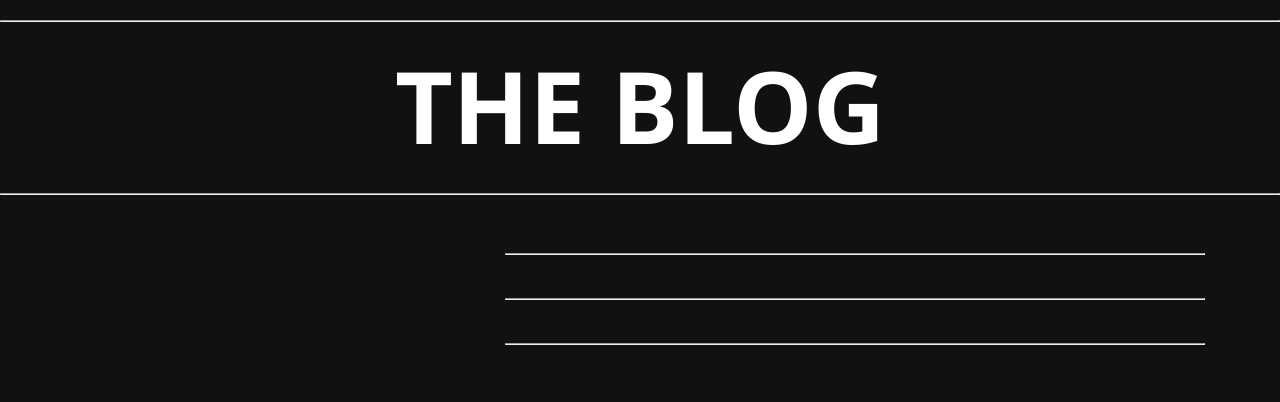
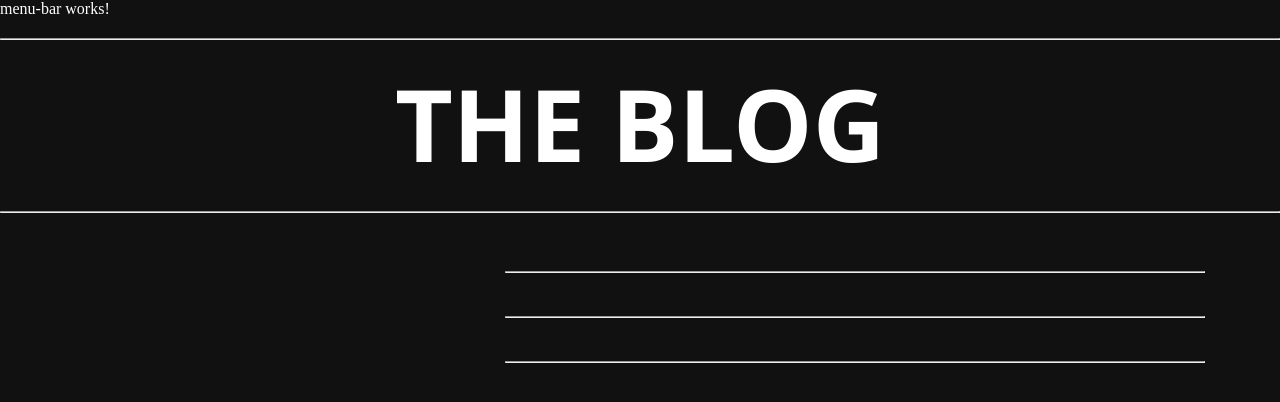
Before and after one commit to gemaquejr/angular-blog, an Angular app: page / in a window 1280 px wide. Shown: the top 402 px of the page. Built offline with nearby package versions, Linux system fonts and the light colour scheme.

Commit message:
adiciona componente menu-bar em home.component.html

```diff
--- a/src/app/pages/home/home.component.html
+++ b/src/app/pages/home/home.component.html
@@ -1,3 +1,4 @@
+<app-menu-bar></app-menu-bar>
 <app-menu-title></app-menu-title>
 <div class="container_articles">
     <div class="articles_main">
```
